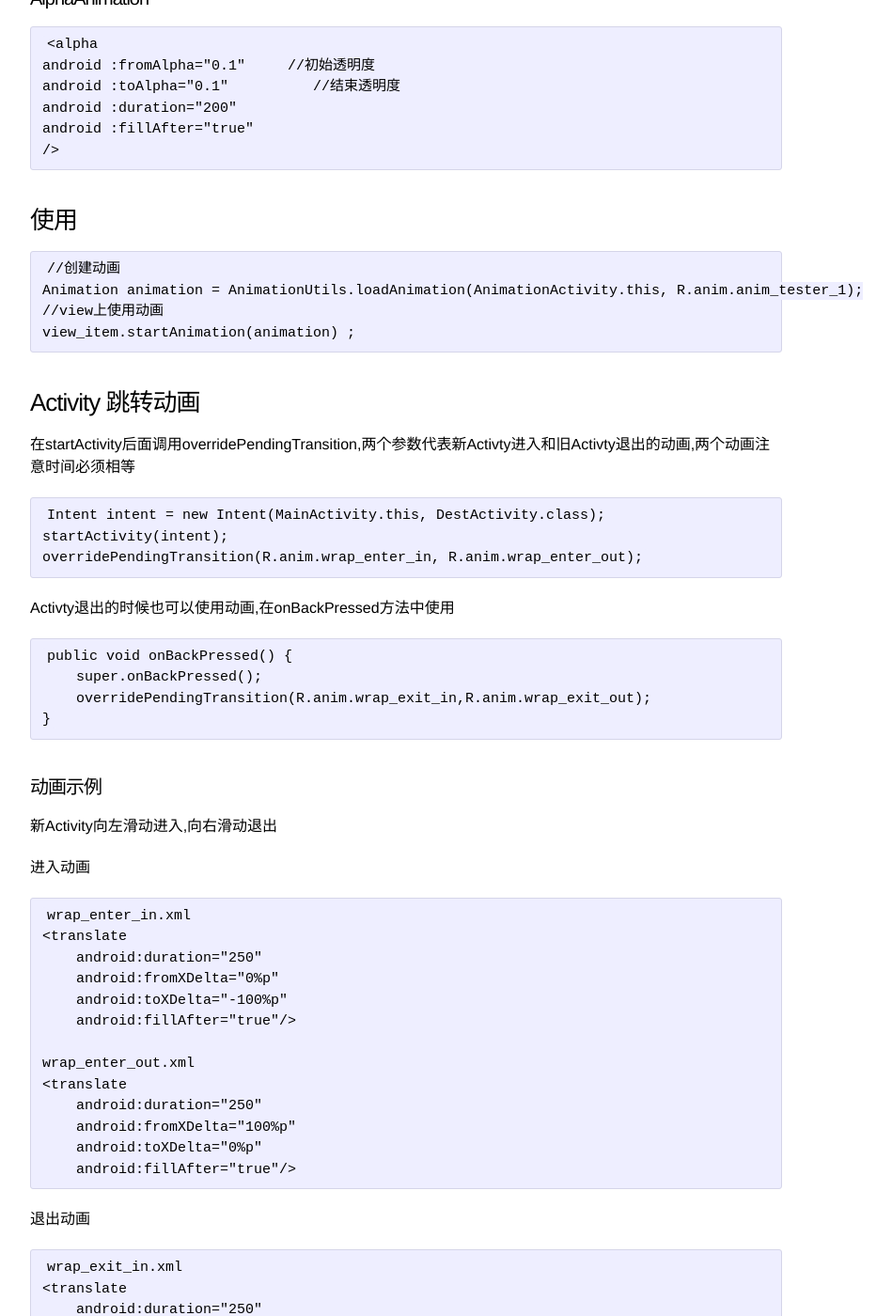
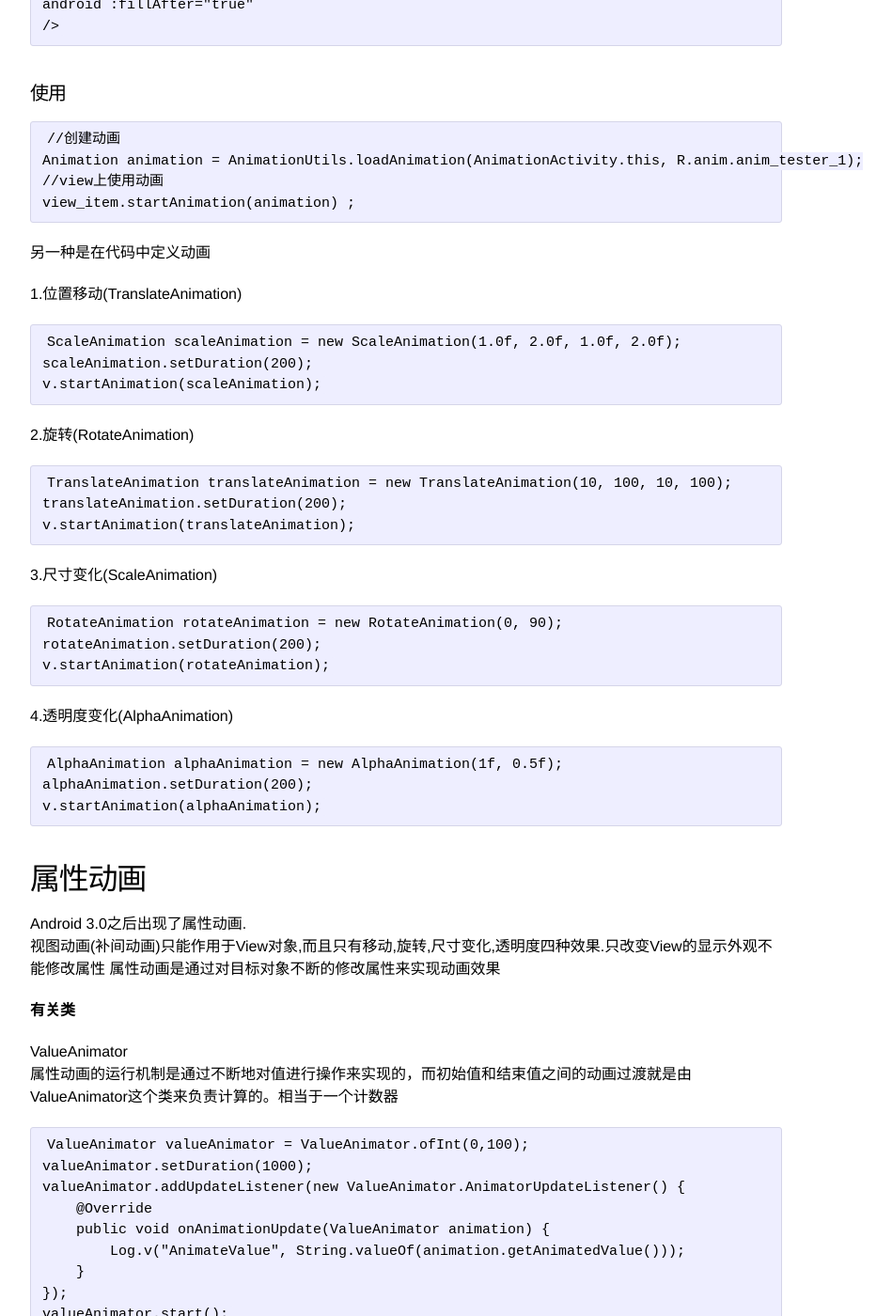
Before and after one commit to viator42/viator42.github.io, a Jekyll site: the page built from _posts/2016-6-29-android-animation.markdown, in a window 1280 px wide and 1400 px high, scrolled down 1837 px. Shown: the whole window at 94% size, without its empty margins (208-1157 px from the left). Built offline with Jekyll 4.4.1, drawn with Linux system fonts in a browser that asks for light colours; some of the changed text lies outside the part shown.

Commit message:
update android animation

```diff
--- a/_posts/2016-6-29-android-animation.markdown
+++ b/_posts/2016-6-29-android-animation.markdown
@@ -5,22 +5,17 @@
 categories: android
 ---
 
-### 动画分类
-* TranslateAnimation 位置移动
-* RotateAnimation 旋转
-* ScaleAnimation 尺寸变化
-* AlphaAnimation 透明度变化
+## 视图动画
+视图动画有两种定义方法,一种是xml定义,另一种是通过代码生成
 
-### 动画定义
+### xml定义
 在res/anim下创建动画定义的xml文件,格式如下
 
     <? xml version="1.0" encoding= "utf-8"?>
         <set xmlns:android="http://schemas.android.com/apk/res/android" >
     </set>
 
-### 定义
-
-#### TranslateAnimation
+#### 位置移动(TranslateAnimation)
 
     <translate
     android :fromXDelta="10"     //初始位置X轴
@@ -31,7 +26,7 @@
     android :fillAfter="true"     //动画结束时是否返回起始位置
     />
 
-#### RotateAnimation
+#### 旋转(RotateAnimation)
 
     <rotate
     android :fromDegrees="0"     //初始角度
@@ -42,7 +37,7 @@
     android :fillAfter="true"
     />
 
-#### ScaleAnimation
+#### 尺寸变化(ScaleAnimation)
 
     <scale
     android :fromXScale="1.0"     //初始比例X轴
@@ -55,7 +50,7 @@
     android :fillAfter="true"
     />
 
-#### AlphaAnimation
+#### 透明度变化(AlphaAnimation)
 
     <alpha
     android :fromAlpha="0.1"     //初始透明度
@@ -64,14 +59,72 @@
     android :fillAfter="true"
     />
 
-### 使用
+#### 使用
 
     //创建动画
     Animation animation = AnimationUtils.loadAnimation(AnimationActivity.this, R.anim.anim_tester_1);
     //view上使用动画
     view_item.startAnimation(animation) ;
 
-### Activity 跳转动画
+另一种是在代码中定义动画
+
+1.位置移动(TranslateAnimation)
+
+    ScaleAnimation scaleAnimation = new ScaleAnimation(1.0f, 2.0f, 1.0f, 2.0f);
+    scaleAnimation.setDuration(200);
+    v.startAnimation(scaleAnimation);
+
+2.旋转(RotateAnimation)
+
+    TranslateAnimation translateAnimation = new TranslateAnimation(10, 100, 10, 100);
+    translateAnimation.setDuration(200);
+    v.startAnimation(translateAnimation);
+
+3.尺寸变化(ScaleAnimation)
+
+    RotateAnimation rotateAnimation = new RotateAnimation(0, 90);
+    rotateAnimation.setDuration(200);
+    v.startAnimation(rotateAnimation);
+
+4.透明度变化(AlphaAnimation)
+
+    AlphaAnimation alphaAnimation = new AlphaAnimation(1f, 0.5f);
+    alphaAnimation.setDuration(200);
+    v.startAnimation(alphaAnimation);
+
+## 属性动画
+
+Android 3.0之后出现了属性动画.
+视图动画(补间动画)只能作用于View对象,而且只有移动,旋转,尺寸变化,透明度四种效果.只改变View的显示外观不能修改属性
+属性动画是通过对目标对象不断的修改属性来实现动画效果
+
+__有关类__
+
+ValueAnimator
+属性动画的运行机制是通过不断地对值进行操作来实现的，而初始值和结束值之间的动画过渡就是由ValueAnimator这个类来负责计算的。相当于一个计数器
+
+    ValueAnimator valueAnimator = ValueAnimator.ofInt(0,100);
+    valueAnimator.setDuration(1000);
+    valueAnimator.addUpdateListener(new ValueAnimator.AnimatorUpdateListener() {
+        @Override
+        public void onAnimationUpdate(ValueAnimator animation) {
+            Log.v("AnimateValue", String.valueOf(animation.getAnimatedValue()));
+        }
+    });
+    valueAnimator.start();
+
+ObjectAnimator
+对任意的对象进行动画操作的类
+
+    ObjectAnimator animator = ObjectAnimator.ofFloat(destTextView, "alpha", 1f, 0f, 1f);
+    animator.setDuration(5000);
+    animator.start();
+
+参数: 执行动画的view, 改变的属性, 之后的数字是属性值的变化列表,属性值会按次序改变
+
+
+
+## Activity 跳转动画
 
 在startActivity后面调用overridePendingTransition,两个参数代表新Activty进入和旧Activty退出的动画,两个动画注意时间必须相等
 
@@ -147,7 +200,7 @@
                 }
             });
 
-### 逐帧动画
+## 逐帧动画
 
 使用方法
 
```
